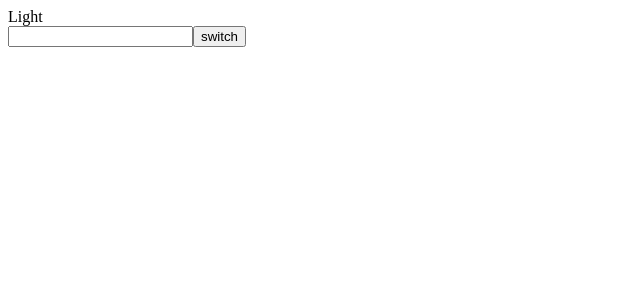
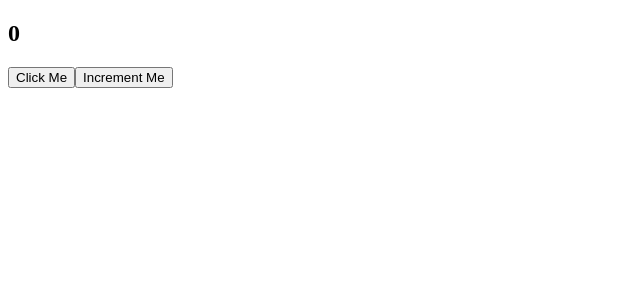
Before and after one commit to AfiyaZannuba/React-Learning, a React (Vite) app: page / in a window 1280 px wide. Shown: the top 300 px of the page, without its empty margins (0-640 px from the left). Built offline with nearby package versions, Linux system fonts and the light colour scheme.

Commit message:
useEffect example program

```diff
--- a/src/App.jsx
+++ b/src/App.jsx
@@ -1,17 +1,30 @@
-import CopyInput from "./components/CopyInput"
-import Counter from "./components/Counter"
-import Switcher from "./components/Switcher"
-import Profile from "./Profile"
-import ShoppingList from "./ShoppingList"
-import Todolist from "./Todolist"
+import { useState, useEffect } from "react"
 
 
 
 
 const App = () => {
+
+  const [value, setValue] = useState(0);
+  const [something, setSomething] = useState(0)
+
+  const handleClick = () => {
+    setValue(value + 1)
+  }
+  const handleClicks = () => {
+    setSomething(something + 1)
+  }
+
+  useEffect(()=>{
+    console.log('call useEffect');
+    document.title= `Increment ${value}`
+  }, [value])
+
   return (
     <section>
-      <Switcher />
+    <h2>{value}</h2>
+    <button onClick={handleClick}>Click Me</button>
+    <button onClick={handleClicks}>Increment Me</button>
     </section>
   )
 }
```
